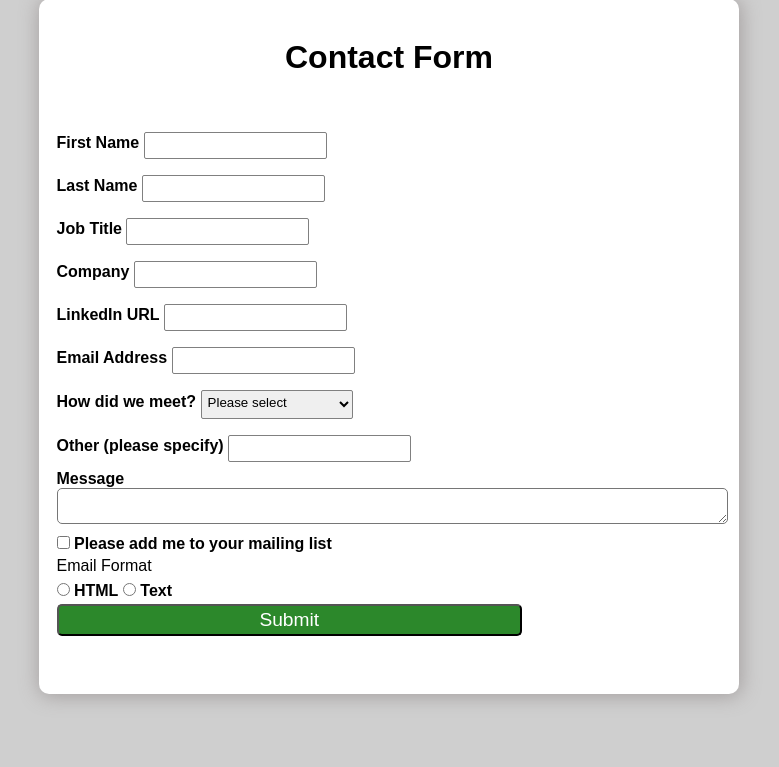
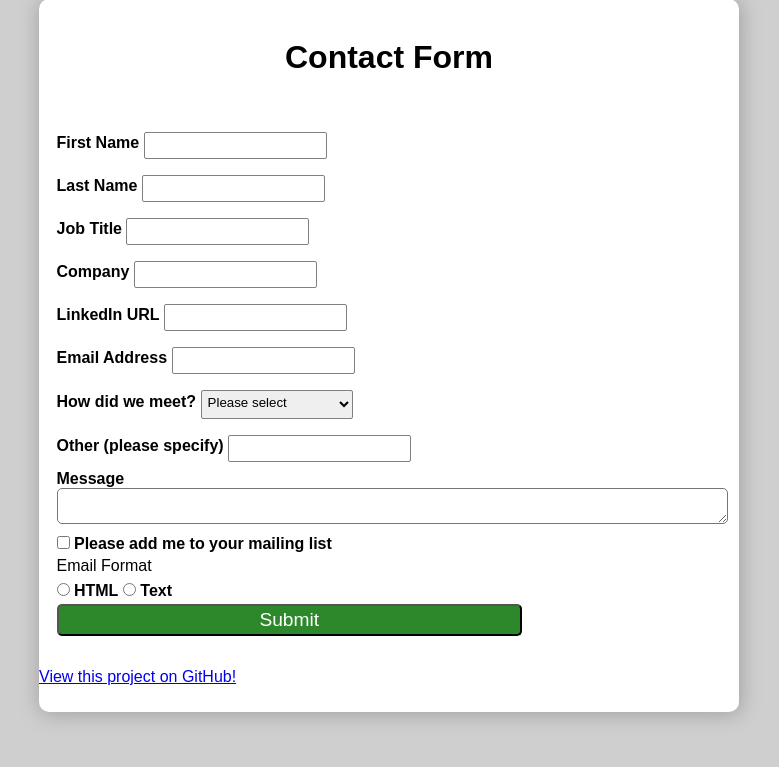
Before and after one commit to tk421bsod/sdev305-portfolio-contactform, a Node server app: page / in a window 1280 px wide. Shown: the part 33-800 px from the top of the page, without its empty margins (251-1030 px from the left). Run offline with Node 20, Linux system fonts and the light colour scheme.

Commit message:
Add GH link to index

```diff
--- a/views/index.ejs
+++ b/views/index.ejs
@@ -68,6 +68,7 @@
             </div>
             <button type="submit" id="submit-button">Submit</button>
         </form>
+        <a href="https://github.com/tk421bsod/sdev305-portfolio-contactform">View this project on GitHub!</a>
     </div>
 </body>
 </html>
```
